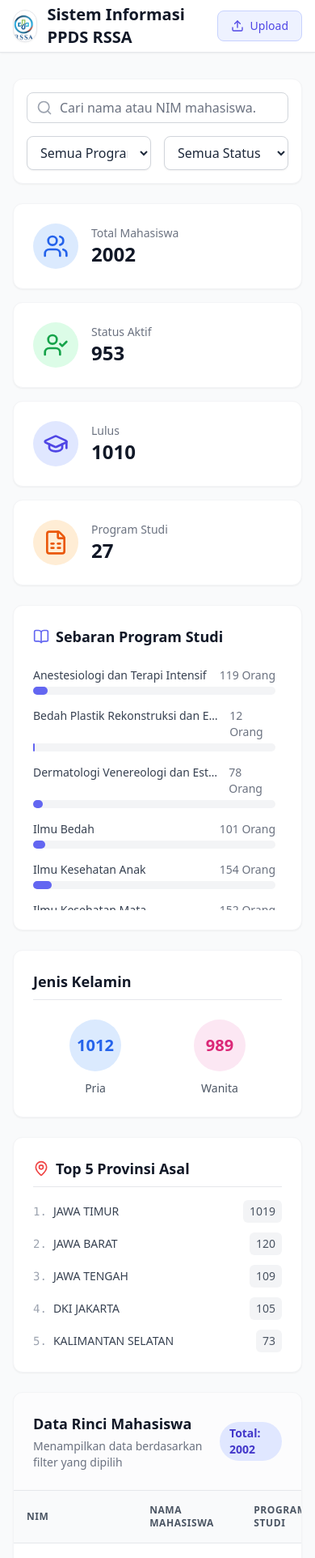
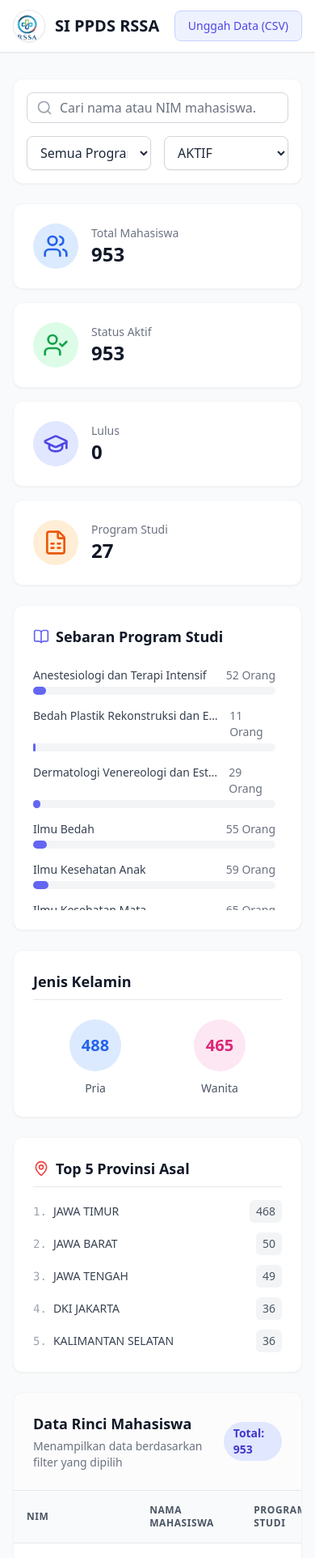
Before and after one commit to hermawanyuniarto/dashboard-ppds, a React (Vite) app: page / in a window 390 px wide. Shown: the top 1924 px of the page at 81% size. Built offline with nearby package versions, Linux system fonts and the light colour scheme.

Commit message:
Update Status

```diff
--- a/src/App.jsx
+++ b/src/App.jsx
@@ -1,18 +1,31 @@
-import React, { useState, useEffect, useMemo } from "react";
-import { Upload, Users, UserCheck, GraduationCap, MapPin, BookOpen, Search, Activity, FileSpreadsheet, ChevronLeft, ChevronRight, X } from "lucide-react";
+import React, { useState, useEffect, useMemo } from 'react';
+import {
+  Upload,
+  Users,
+  UserCheck,
+  GraduationCap,
+  MapPin,
+  BookOpen,
+  Search,
+  Activity,
+  FileSpreadsheet,
+  ChevronLeft,
+  ChevronRight,
+  X
+} from 'lucide-react';
 
 // Fungsi untuk memproses teks CSV
 const parseCSV = (str) => {
   const lines = str.split(/\r?\n/);
   let headerIdx = -1;
-  let delimiter = ",";
+  let delimiter = ',';
 
-  // Mencari baris judul tabel (NIM, NAMA MAHASISWA)
+  // Mencari baris judul tabel
   for (let i = 0; i < Math.min(300, lines.length); i++) {
     const upperLine = lines[i].toUpperCase();
-    if (upperLine.includes("NIM") && (upperLine.includes("NAMA MAHASISWA") || upperLine.includes("NAMA"))) {
+    if (upperLine.includes('NIM') && (upperLine.includes('NAMA MAHASISWA') || upperLine.includes('NAMA'))) {
       headerIdx = i;
-      delimiter = (lines[i].match(/;/g) || []).length > (lines[i].match(/,/g) || []).length ? ";" : ",";
+      delimiter = (lines[i].match(/;/g) || []).length > (lines[i].match(/,/g) || []).length ? ';' : ',';
       break;
     }
   }
@@ -21,30 +34,30 @@
 
   const parseLine = (line, delim) => {
     let clean = line.trim();
-    if (clean.endsWith(";")) clean = clean.slice(0, -1);
+    if (clean.endsWith(';')) clean = clean.slice(0, -1);
     if (clean.startsWith('"') && clean.endsWith('"')) {
       clean = clean.slice(1, -1);
     }
 
     const result = [];
-    let current = "";
+    let current = '';
     let inQuotes = false;
     for (let i = 0; i < clean.length; i++) {
       const char = clean[i];
       if (char === '"') inQuotes = !inQuotes;
       else if (char === delim && !inQuotes) {
         result.push(current);
-        current = "";
+        current = '';
       } else {
         current += char;
       }
     }
     result.push(current);
-    return result.map((s) => s.replace(/^"+|"+$/g, "").trim());
+    return result.map(s => s.replace(/^"+|"+$/g, '').trim());
   };
 
   const rawHeaders = parseLine(lines[headerIdx], delimiter);
-  const headers = rawHeaders.map((h) => h.toUpperCase().trim());
+  const headers = rawHeaders.map(h => h.toUpperCase().trim());
 
   const data = [];
   for (let i = headerIdx + 1; i < lines.length; i++) {
@@ -53,11 +66,10 @@
     let obj = {};
     headers.forEach((h, idx) => {
       if (h) {
-        obj[h] = row[idx] || "";
+        obj[h] = row[idx] || '';
       }
     });
-    // Hanya simpan data jika memiliki NIM atau Nama
-    if (obj["NIM"] || obj["NAMA MAHASISWA"] || obj["NAMA"]) {
+    if (obj['NIM'] || obj['NAMA MAHASISWA'] || obj['NAMA']) {
       data.push(obj);
     }
   }
@@ -68,33 +80,26 @@
   const [data, setData] = useState([]);
   const [searchTerm, setSearchTerm] = useState("");
   const [filterProdi, setFilterProdi] = useState("Semua");
-  const [filterStatus, setFilterStatus] = useState("Semua");
+  // Filter status diset "AKTIF" sebagai default bawaan (standby)
+  const [filterStatus, setFilterStatus] = useState("AKTIF");
   const [isClient, setIsClient] = useState(false);
-  const [isLoading, setIsLoading] = useState(true);
 
   const [currentPage, setCurrentPage] = useState(1);
   const [itemsPerPage, setItemsPerPage] = useState(10);
 
-  // MENGAMBIL DATA OTOMATIS SAAT APLIKASI DIBUKA
   useEffect(() => {
     setIsClient(true);
-
-    // Perintah untuk membaca file data-ppds.csv dari folder public
-    fetch("/data-ppds.csv")
-      .then((response) => {
-        if (!response.ok) {
-          throw new Error("File data-ppds.csv tidak ditemukan di folder public");
-        }
+    // Memuat data secara otomatis dari folder public (jika file data-ppds.csv ada)
+    fetch('/data-ppds.csv')
+      .then(response => {
+        if (!response.ok) throw new Error("File tidak ditemukan");
         return response.text();
       })
-      .then((csvText) => {
-        const parsedData = parseCSV(csvText);
-        setData(parsedData);
-        setIsLoading(false);
+      .then(text => {
+        setData(parseCSV(text));
       })
-      .catch((error) => {
-        console.error("Gagal memuat data default:", error);
-        setIsLoading(false);
+      .catch(err => {
+        console.log("Belum ada file otomatis, silakan upload manual CSV.", err);
       });
   }, []);
 
@@ -102,28 +107,30 @@
     setCurrentPage(1);
   }, [searchTerm, filterProdi, filterStatus, itemsPerPage]);
 
-  // Tombol Upload tetap dipertahankan jika ingin update data mendadak
   const handleFileUpload = (e) => {
     const file = e.target.files[0];
     if (file) {
-      setIsLoading(true);
       const reader = new FileReader();
       reader.onload = (event) => {
         const text = event.target.result;
         const parsedData = parseCSV(text);
         setData(parsedData);
         setCurrentPage(1);
-        setIsLoading(false);
       };
       reader.readAsText(file);
     }
   };
 
   const filteredData = useMemo(() => {
-    return data.filter((item) => {
-      const matchSearch = item["NAMA MAHASISWA"]?.toLowerCase().includes(searchTerm.toLowerCase()) || item["NIM"]?.toLowerCase().includes(searchTerm.toLowerCase());
-      const matchProdi = filterProdi === "Semua" || item["PRODI"] === filterProdi;
-      const matchStatus = filterStatus === "Semua" || item["KETERANGAN"] === filterStatus;
+    return data.filter(item => {
+      const matchSearch = (item['NAMA MAHASISWA']?.toLowerCase().includes(searchTerm.toLowerCase()) ||
+                           item['NIM']?.toLowerCase().includes(searchTerm.toLowerCase()));
+      const matchProdi = filterProdi === "Semua" || item['PRODI'] === filterProdi;
+
+      // Menyesuaikan format teks saat memfilter status
+      const itemStatus = (item['KETERANGAN'] || '').trim().toUpperCase();
+      const matchStatus = filterStatus === "Semua" || itemStatus === filterStatus.toUpperCase();
+
       return matchSearch && matchProdi && matchStatus;
     });
   }, [data, searchTerm, filterProdi, filterStatus]);
@@ -133,44 +140,45 @@
 
   const stats = useMemo(() => {
     const total = filteredData.length;
-    const aktif = filteredData.filter((d) => (d["KETERANGAN"] || "").trim().toUpperCase() === "AKTIF").length;
-    const lulus = filteredData.filter((d) => (d["KETERANGAN"] || "").trim().toUpperCase() === "LULUS").length;
+    // Pada stats ini kita hitung dari kumpulan data yang TERSARING
+    // Tapi karena kita ingin metrik menampilkan konteks yang jelas, kita ambil data murni
+    const aktif = filteredData.filter(d => (d['KETERANGAN'] || '').trim().toUpperCase() === 'AKTIF').length;
+    const lulus = filteredData.filter(d => (d['KETERANGAN'] || '').trim().toUpperCase() === 'LULUS').length;
 
     const prodiCount = {};
-    filteredData.forEach((d) => {
-      if (d["PRODI"]) {
-        prodiCount[d["PRODI"]] = (prodiCount[d["PRODI"]] || 0) + 1;
+    filteredData.forEach(d => {
+      if(d['PRODI']) {
+        prodiCount[d['PRODI']] = (prodiCount[d['PRODI']] || 0) + 1;
       }
     });
-    // Diurutkan berdasarkan Abjad A-Z
+    // Diurutkan berdasarkan abjad (A-Z)
     const prodiList = Object.entries(prodiCount).sort((a, b) => a[0].localeCompare(b[0]));
 
     const provinsiCount = {};
-    filteredData.forEach((d) => {
-      if (d["PROVINSI"]) {
-        provinsiCount[d["PROVINSI"]] = (provinsiCount[d["PROVINSI"]] || 0) + 1;
+    filteredData.forEach(d => {
+      if(d['PROVINSI']) {
+        provinsiCount[d['PROVINSI']] = (provinsiCount[d['PROVINSI']] || 0) + 1;
       }
     });
-    const provinsiList = Object.entries(provinsiCount)
-      .sort((a, b) => b[1] - a[1])
-      .slice(0, 5);
+    const provinsiList = Object.entries(provinsiCount).sort((a, b) => b[1] - a[1]).slice(0, 5);
 
-    const genderCount = { Pria: 0, Wanita: 0 };
-    filteredData.forEach((d) => {
-      const jk = (d["JENIS KELAMIN"] || "").toUpperCase();
-      if (jk.includes("LAKI") || jk === "L") genderCount["Pria"]++;
-      if (jk.includes("PEREMPUAN") || jk === "P") genderCount["Wanita"]++;
+    const genderCount = { 'Pria': 0, 'Wanita': 0 };
+    filteredData.forEach(d => {
+      const jk = (d['JENIS KELAMIN'] || '').toUpperCase();
+      if(jk.includes('LAKI') || jk === 'L') genderCount['Pria']++;
+      if(jk.includes('PEREMPUAN') || jk === 'P') genderCount['Wanita']++;
     });
 
     return { total, aktif, lulus, prodiList, provinsiList, genderCount };
   }, [filteredData]);
 
   const uniqueProdis = useMemo(() => {
-    return [...new Set(data.map((d) => d["PRODI"]).filter(Boolean))].sort();
+    return [...new Set(data.map(d => d['PRODI']).filter(Boolean))].sort();
   }, [data]);
 
   const uniqueStatus = useMemo(() => {
-    return [...new Set(data.map((d) => d["KETERANGAN"]).filter(Boolean))].sort();
+    const statuses = data.map(d => (d['KETERANGAN'] || '').trim().toUpperCase()).filter(Boolean);
+    return [...new Set(statuses)].sort();
   }, [data]);
 
   if (!isClient) return null;
@@ -180,6 +188,7 @@
       <header className="bg-white border-b border-gray-200 sticky top-0 z-10 shadow-sm">
         <div className="max-w-7xl mx-auto px-4 sm:px-6 lg:px-8 h-16 flex items-center justify-between">
           <div className="flex items-center gap-3">
+
             {/* Tempat Logo RSSA */}
             <div className="h-10 w-10 bg-white rounded-full flex items-center justify-center overflow-hidden border border-gray-200 shadow-sm relative">
                <img
@@ -187,28 +196,34 @@
                  alt="Logo RSSA"
                  className="h-full w-full object-cover z-10"
                  onError={(e) => {
-                  e.target.style.display = "none";
-                  document.getElementById("fallback-icon").style.display = "block";
+                   e.target.style.display = 'none';
+                   document.getElementById('fallback-icon').style.display = 'block';
                  }}
                />
                <Activity id="fallback-icon" className="h-6 w-6 text-indigo-600 hidden absolute" />
             </div>
 
             <h1 className="text-xl font-bold text-gray-900 hidden sm:block">Sistem Informasi PPDS RSSA</h1>
-            <h1 className="text-xl font-bold text-gray-900 sm:hidden">Sistem Informasi PPDS RSSA</h1>
+            <h1 className="text-xl font-bold text-gray-900 sm:hidden">SI PPDS RSSA</h1>
           </div>
           <div className="flex items-center gap-4">
             <label className="cursor-pointer bg-indigo-50 hover:bg-indigo-100 text-indigo-600 px-4 py-2 rounded-lg font-medium text-sm transition-colors flex items-center gap-2 border border-indigo-200">
-              <Upload className="w-4 h-4" />
-              <span className="hidden sm:inline">Unggah Data (CSV)</span>
-              <span className="sm:hidden">Upload</span>
-              <input type="file" accept=".csv" className="hidden" onChange={handleFileUpload} />
+              <Upload className="w-4 h-4 hidden sm:block" />
+              Unggah Data (CSV)
+              <input
+                type="file"
+                accept=".csv"
+                className="hidden"
+                onChange={handleFileUpload}
+              />
             </label>
           </div>
         </div>
       </header>
 
       <main className="max-w-7xl mx-auto px-4 sm:px-6 lg:px-8 mt-8 space-y-6">
+
+        {}
         <div className="flex flex-col md:flex-row gap-4 justify-between items-center bg-white p-4 rounded-xl shadow-sm border border-gray-100">
           <div className="relative w-full md:w-96">
             <div className="absolute inset-y-0 left-0 pl-3 flex items-center pointer-events-none">
@@ -222,7 +237,11 @@
               onChange={(e) => setSearchTerm(e.target.value)}
             />
             {searchTerm && (
-              <button onClick={() => setSearchTerm("")} className="absolute inset-y-0 right-0 pr-3 flex items-center text-gray-400 hover:text-gray-600 focus:outline-none" title="Hapus pencarian">
+              <button
+                onClick={() => setSearchTerm('')}
+                className="absolute inset-y-0 right-0 pr-3 flex items-center text-gray-400 hover:text-gray-600 focus:outline-none"
+                title="Hapus pencarian"
+              >
                 <X className="h-4 w-4" />
               </button>
             )}
@@ -234,10 +253,8 @@
               onChange={(e) => setFilterProdi(e.target.value)}
             >
               <option value="Semua">Semua Program Studi</option>
-              {uniqueProdis.map((prodi) => (
-                <option key={prodi} value={prodi}>
-                  {prodi}
-                </option>
+              {uniqueProdis.map(prodi => (
+                <option key={prodi} value={prodi}>{prodi}</option>
               ))}
             </select>
             <select
@@ -246,22 +263,13 @@
               onChange={(e) => setFilterStatus(e.target.value)}
             >
               <option value="Semua">Semua Status</option>
-              {uniqueStatus.map((status) => (
-                <option key={status} value={status}>
-                  {status}
-                </option>
+              {uniqueStatus.map(status => (
+                <option key={status} value={status}>{status}</option>
               ))}
             </select>
           </div>
         </div>
 
-        {isLoading ? (
-          <div className="flex flex-col items-center justify-center py-20 bg-white rounded-xl shadow-sm border border-gray-100">
-            <div className="animate-spin rounded-full h-12 w-12 border-b-2 border-indigo-600 mb-4"></div>
-            <p className="text-gray-500 font-medium">Memuat data mahasiswa...</p>
-          </div>
-        ) : (
-          <>
         <div className="grid grid-cols-1 md:grid-cols-4 gap-4">
           <div className="bg-white rounded-xl p-6 shadow-sm border border-gray-100 flex items-center gap-4">
             <div className="bg-blue-100 p-3 rounded-full text-blue-600">
@@ -301,6 +309,7 @@
           </div>
         </div>
 
+        {}
         <div className="grid grid-cols-1 lg:grid-cols-3 gap-6">
           <div className="bg-white rounded-xl p-6 shadow-sm border border-gray-100 lg:col-span-2">
             <div className="flex items-center gap-2 mb-6">
@@ -308,8 +317,7 @@
               <h2 className="text-lg font-bold text-gray-900">Sebaran Program Studi</h2>
             </div>
             <div className="space-y-4 max-h-[300px] overflow-y-auto pr-2 custom-scrollbar">
-                  {stats.prodiList.length > 0 ? (
-                    stats.prodiList.map(([prodi, count]) => {
+              {stats.prodiList.length > 0 ? stats.prodiList.map(([prodi, count]) => {
                 const percentage = (count / stats.total) * 100;
                 return (
                   <div key={prodi} className="flex flex-col gap-1">
@@ -318,12 +326,14 @@
                       <span className="text-gray-500 font-medium">{count} Orang</span>
                     </div>
                     <div className="w-full bg-gray-100 rounded-full h-2.5">
-                            <div className="bg-indigo-500 h-2.5 rounded-full" style={{ width: `${percentage}%` }}></div>
+                      <div
+                        className="bg-indigo-500 h-2.5 rounded-full"
+                        style={{ width: `${percentage}%` }}
+                      ></div>
                     </div>
                   </div>
                 );
-                    })
-                  ) : (
+              }) : (
                 <div className="text-center text-gray-400 py-8">Tidak ada data</div>
               )}
             </div>
@@ -334,11 +344,15 @@
               <h2 className="text-lg font-bold text-gray-900 mb-4 border-b pb-2">Jenis Kelamin</h2>
               <div className="flex justify-around items-center pt-2">
                 <div className="text-center">
-                      <div className="w-16 h-16 rounded-full bg-blue-100 text-blue-600 flex items-center justify-center mx-auto mb-2 text-xl font-bold">{stats.genderCount["Pria"]}</div>
+                  <div className="w-16 h-16 rounded-full bg-blue-100 text-blue-600 flex items-center justify-center mx-auto mb-2 text-xl font-bold">
+                    {stats.genderCount['Pria']}
+                  </div>
                   <span className="text-sm font-medium text-gray-600">Pria</span>
                 </div>
                 <div className="text-center">
-                      <div className="w-16 h-16 rounded-full bg-pink-100 text-pink-600 flex items-center justify-center mx-auto mb-2 text-xl font-bold">{stats.genderCount["Wanita"]}</div>
+                  <div className="w-16 h-16 rounded-full bg-pink-100 text-pink-600 flex items-center justify-center mx-auto mb-2 text-xl font-bold">
+                    {stats.genderCount['Wanita']}
+                  </div>
                   <span className="text-sm font-medium text-gray-600">Wanita</span>
                 </div>
               </div>
@@ -350,8 +364,7 @@
                 <h2 className="text-lg font-bold text-gray-900">Top 5 Provinsi Asal</h2>
               </div>
               <ul className="space-y-3">
-                    {stats.provinsiList.length > 0 ? (
-                      stats.provinsiList.map(([provinsi, count], idx) => (
+                {stats.provinsiList.length > 0 ? stats.provinsiList.map(([provinsi, count], idx) => (
                   <li key={provinsi} className="flex justify-between items-center text-sm">
                     <span className="flex items-center gap-2">
                       <span className="text-gray-400 font-mono">{idx + 1}.</span>
@@ -359,8 +372,7 @@
                     </span>
                     <span className="bg-gray-100 text-gray-600 py-1 px-2 rounded-md font-medium">{count}</span>
                   </li>
-                      ))
-                    ) : (
+                )) : (
                   <div className="text-center text-gray-400 py-4">Tidak ada data</div>
                 )}
               </ul>
@@ -368,13 +380,16 @@
           </div>
         </div>
 
+        {}
         <div className="bg-white rounded-xl shadow-sm border border-gray-100 overflow-hidden">
           <div className="p-6 border-b border-gray-200 flex justify-between items-center bg-gray-50/50">
             <div>
               <h2 className="text-lg font-bold text-gray-900">Data Rinci Mahasiswa</h2>
               <p className="text-sm text-gray-500 mt-1">Menampilkan data berdasarkan filter yang dipilih</p>
             </div>
-                <span className="px-3 py-1 bg-indigo-100 text-indigo-700 text-sm font-semibold rounded-full">Total: {filteredData.length}</span>
+            <span className="px-3 py-1 bg-indigo-100 text-indigo-700 text-sm font-semibold rounded-full">
+              Total: {filteredData.length}
+            </span>
           </div>
 
           <div className="overflow-x-auto">
@@ -390,30 +405,26 @@
                 </tr>
               </thead>
               <tbody className="text-sm divide-y divide-gray-100">
-                    {currentTableData.length > 0 ? (
-                      currentTableData.map((row, idx) => (
+                {currentTableData.length > 0 ? currentTableData.map((row, idx) => (
                   <tr key={idx} className="hover:bg-gray-50 transition-colors">
-                          <td className="p-4 font-medium text-gray-900">{row["NIM"]}</td>
-                          <td className="p-4 text-gray-700 font-medium">{row["NAMA MAHASISWA"]}</td>
-                          <td className="p-4 text-gray-600">{row["PRODI"]}</td>
-                          <td className="p-4 text-gray-600 hidden md:table-cell">{row["JENIS KELAMIN"]?.toUpperCase().includes("LAKI") || row["JENIS KELAMIN"] === "L" ? "Pria" : "Wanita"}</td>
-                          <td className="p-4 text-gray-600 hidden lg:table-cell">{row["PROVINSI"]}</td>
+                    <td className="p-4 font-medium text-gray-900">{row['NIM']}</td>
+                    <td className="p-4 text-gray-700 font-medium">{row['NAMA MAHASISWA']}</td>
+                    <td className="p-4 text-gray-600">{row['PRODI']}</td>
+                    <td className="p-4 text-gray-600 hidden md:table-cell">
+                      {row['JENIS KELAMIN']?.toUpperCase().includes('LAKI') || row['JENIS KELAMIN'] === 'L' ? 'Pria' : 'Wanita'}
+                    </td>
+                    <td className="p-4 text-gray-600 hidden lg:table-cell">{row['PROVINSI']}</td>
                     <td className="p-4 text-center">
-                            <span
-                              className={`px-3 py-1 rounded-full text-xs font-semibold ${
-                                (row["KETERANGAN"] || "").trim().toUpperCase() === "AKTIF"
-                                  ? "bg-green-100 text-green-700"
-                                  : (row["KETERANGAN"] || "").trim().toUpperCase() === "LULUS"
-                                    ? "bg-indigo-100 text-indigo-700"
-                                    : "bg-gray-100 text-gray-700"
-                              }`}
-                            >
-                              {row["KETERANGAN"] || "-"}
+                      <span className={`px-3 py-1 rounded-full text-xs font-semibold ${
+                        (row['KETERANGAN'] || '').trim().toUpperCase() === 'AKTIF' ? 'bg-green-100 text-green-700' :
+                        (row['KETERANGAN'] || '').trim().toUpperCase() === 'LULUS' ? 'bg-indigo-100 text-indigo-700' :
+                        'bg-gray-100 text-gray-700'
+                      }`}>
+                        {row['KETERANGAN'] || '-'}
                       </span>
                     </td>
                   </tr>
-                      ))
-                    ) : (
+                )) : (
                   <tr>
                     <td colSpan="6" className="p-8 text-center text-gray-500">
                       Tidak ada data yang ditemukan
@@ -428,8 +439,7 @@
             <div className="p-4 flex flex-col sm:flex-row items-center justify-between bg-white border-t border-gray-100 gap-4">
               <div className="flex flex-col sm:flex-row items-center gap-4">
                 <span className="text-sm text-gray-600">
-                      Menampilkan <span className="font-semibold">{(currentPage - 1) * itemsPerPage + 1}</span> - <span className="font-semibold">{Math.min(currentPage * itemsPerPage, filteredData.length)}</span> dari{" "}
-                      <span className="font-semibold">{filteredData.length}</span> data
+                  Menampilkan <span className="font-semibold">{(currentPage - 1) * itemsPerPage + 1}</span> - <span className="font-semibold">{Math.min(currentPage * itemsPerPage, filteredData.length)}</span> dari <span className="font-semibold">{filteredData.length}</span> data
                 </span>
 
                 <div className="flex items-center gap-2 border-l border-gray-200 pl-4">
@@ -449,7 +459,7 @@
 
               <div className="flex gap-2">
                 <button
-                      onClick={() => setCurrentPage((prev) => Math.max(1, prev - 1))}
+                  onClick={() => setCurrentPage(prev => Math.max(1, prev - 1))}
                   disabled={currentPage === 1}
                   className="px-3 py-1.5 text-sm bg-white border border-gray-300 rounded-md shadow-sm hover:bg-gray-50 disabled:opacity-50 disabled:cursor-not-allowed flex items-center gap-1 font-medium text-gray-700 transition-colors"
                 >
@@ -459,7 +469,7 @@
                   {currentPage} / {totalPages}
                 </div>
                 <button
-                      onClick={() => setCurrentPage((prev) => Math.min(totalPages, prev + 1))}
+                  onClick={() => setCurrentPage(prev => Math.min(totalPages, prev + 1))}
                   disabled={currentPage === totalPages || totalPages === 0}
                   className="px-3 py-1.5 text-sm bg-white border border-gray-300 rounded-md shadow-sm hover:bg-gray-50 disabled:opacity-50 disabled:cursor-not-allowed flex items-center gap-1 font-medium text-gray-700 transition-colors"
                 >
@@ -469,13 +479,10 @@
             </div>
           )}
         </div>
-          </>
-        )}
+
       </main>
 
-      <style
-        dangerouslySetInnerHTML={{
-          __html: `
+      <style dangerouslySetInnerHTML={{__html: `
         .custom-scrollbar::-webkit-scrollbar {
           width: 6px;
         }
@@ -490,9 +497,7 @@
         .custom-scrollbar::-webkit-scrollbar-thumb:hover {
           background: #a1a1aa;
         }
-      `,
-        }}
-      />
+      `}} />
     </div>
   );
 }
```
Lines whose indentation alone changed are shown as unchanged.
